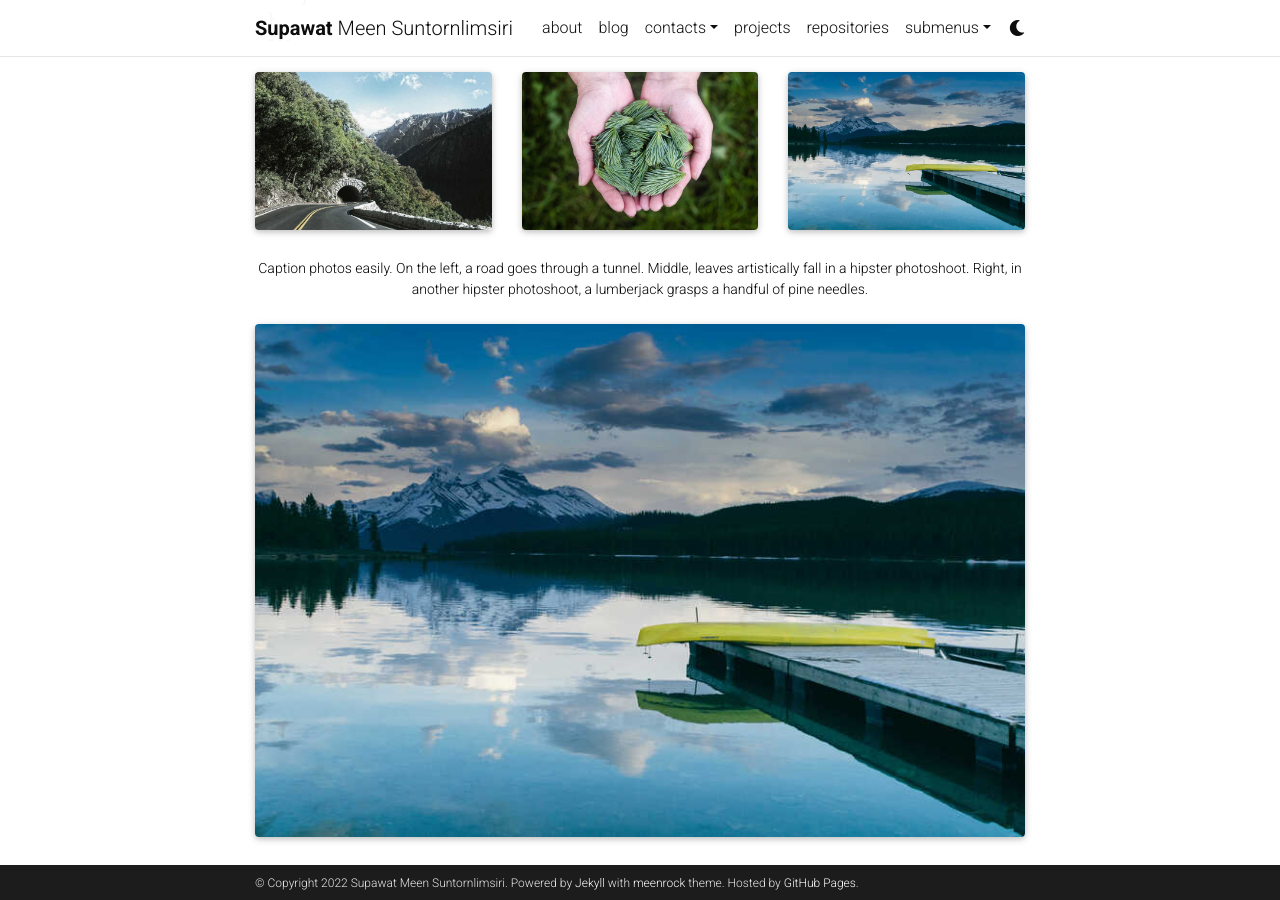
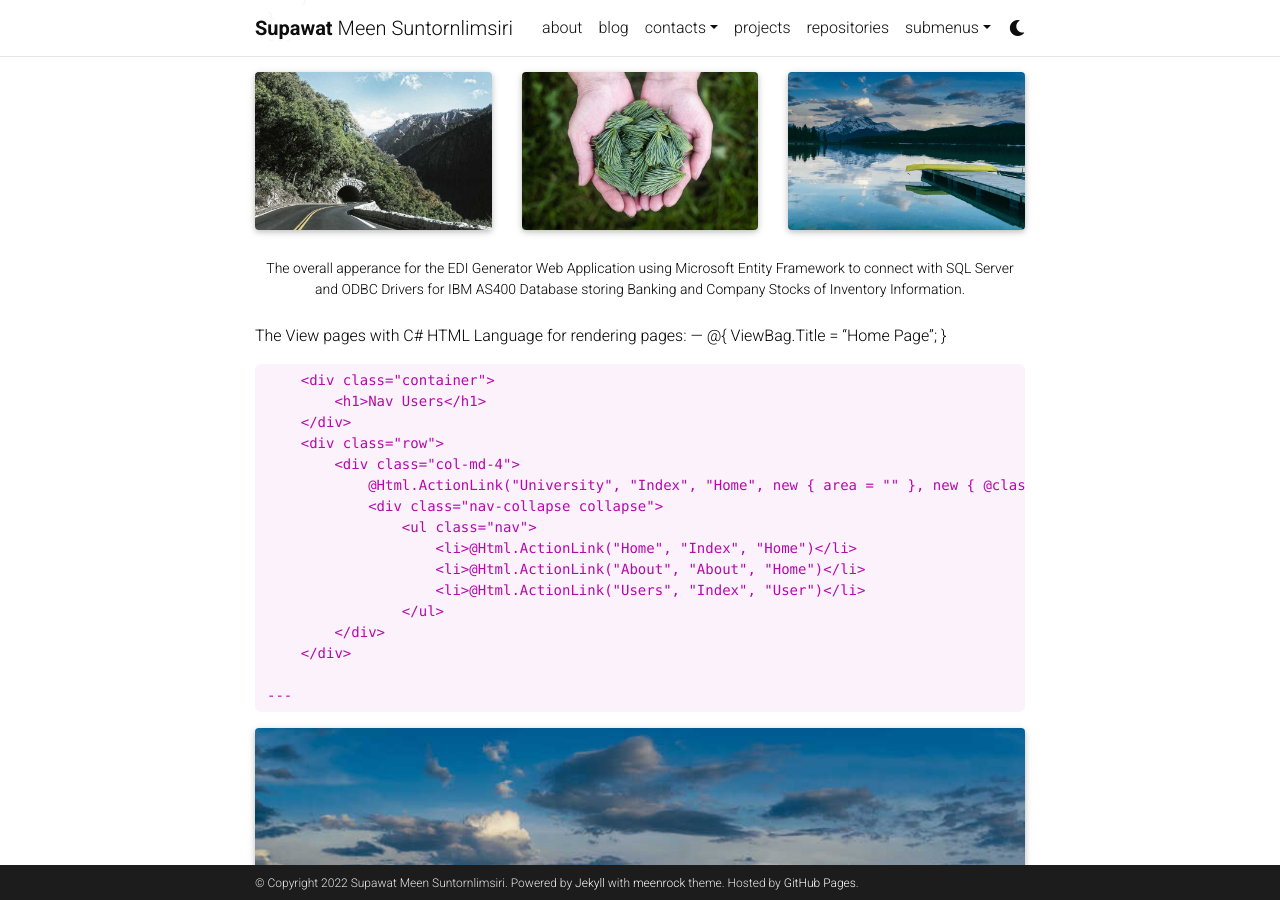
Before and after one commit to meenrock/my-documentation, a Jekyll site: the page built from _projects/2_project.md, in a window 1280 px wide and 900 px high, scrolled down 761 px. Built offline with Jekyll 4.4.1, drawn with Linux system fonts in a browser that asks for light colours; full-size pictures stand in for the smaller copies a plugin makes; comment, search, counter and statistics services are not loaded; a style sheet for code colours, icons or effects is not loaded.

Commit message:
Update 2_project.md

```diff
--- a/_projects/2_project.md
+++ b/_projects/2_project.md
@@ -49,8 +49,33 @@ The Model use for accessing database via EntityFramework, which is written in re
     </div>
 </div>
 <div class="caption">
-    Caption photos easily. On the left, a road goes through a tunnel. Middle, leaves artistically fall in a hipster photoshoot. Right, in another hipster photoshoot, a lumberjack grasps a handful of pine needles.
+    The overall apperance for the EDI Generator Web Application using Microsoft Entity Framework to connect with
+    SQL Server and ODBC Drivers for IBM AS400 Database storing Banking and Company Stocks of Inventory Information.
 </div>
+
+The View pages with C# HTML Language for rendering pages:
+    ---
+        @{
+            ViewBag.Title = "Home Page";
+        }
+
+        <div class="container">
+            <h1>Nav Users</h1>
+        </div>
+        <div class="row">
+            <div class="col-md-4">
+                @Html.ActionLink("University", "Index", "Home", new { area = "" }, new { @class = "navbar-brand" })
+                <div class="nav-collapse collapse">
+                    <ul class="nav">
+                        <li>@Html.ActionLink("Home", "Index", "Home")</li>
+                        <li>@Html.ActionLink("About", "About", "Home")</li>
+                        <li>@Html.ActionLink("Users", "Index", "User")</li>
+                    </ul>
+            </div>
+        </div>
+
+    ---
+
 <div class="row">
     <div class="col-sm mt-3 mt-md-0">
         {% include figure.html path="assets/img/5.jpg" title="example image" class="img-fluid rounded z-depth-1" %}
```
